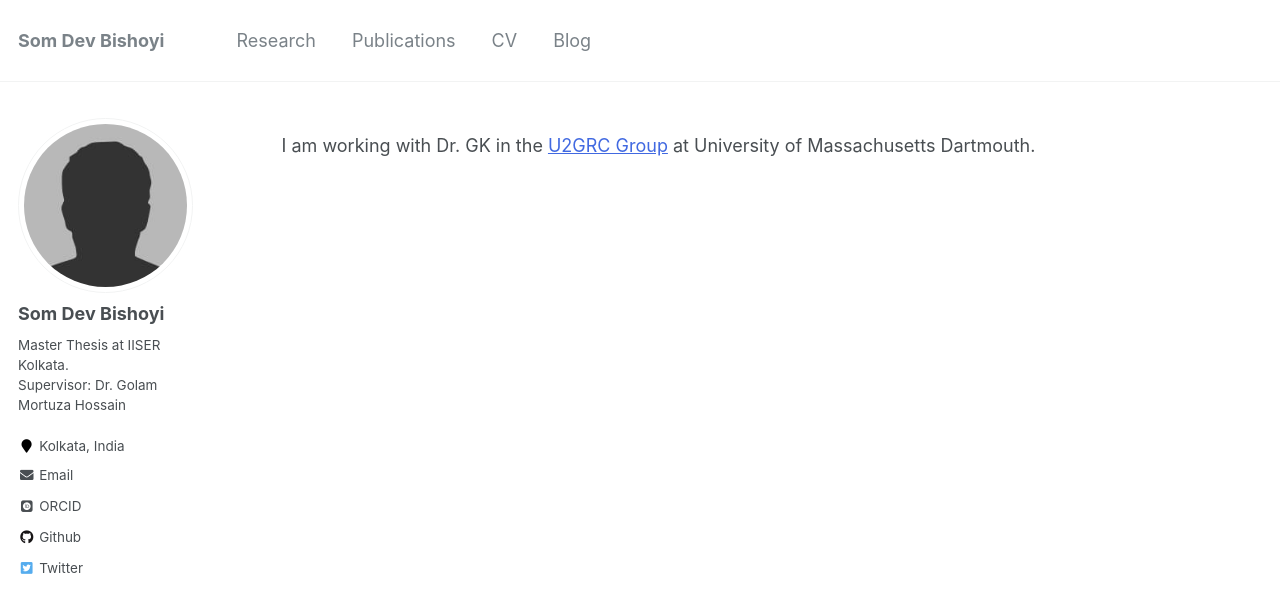
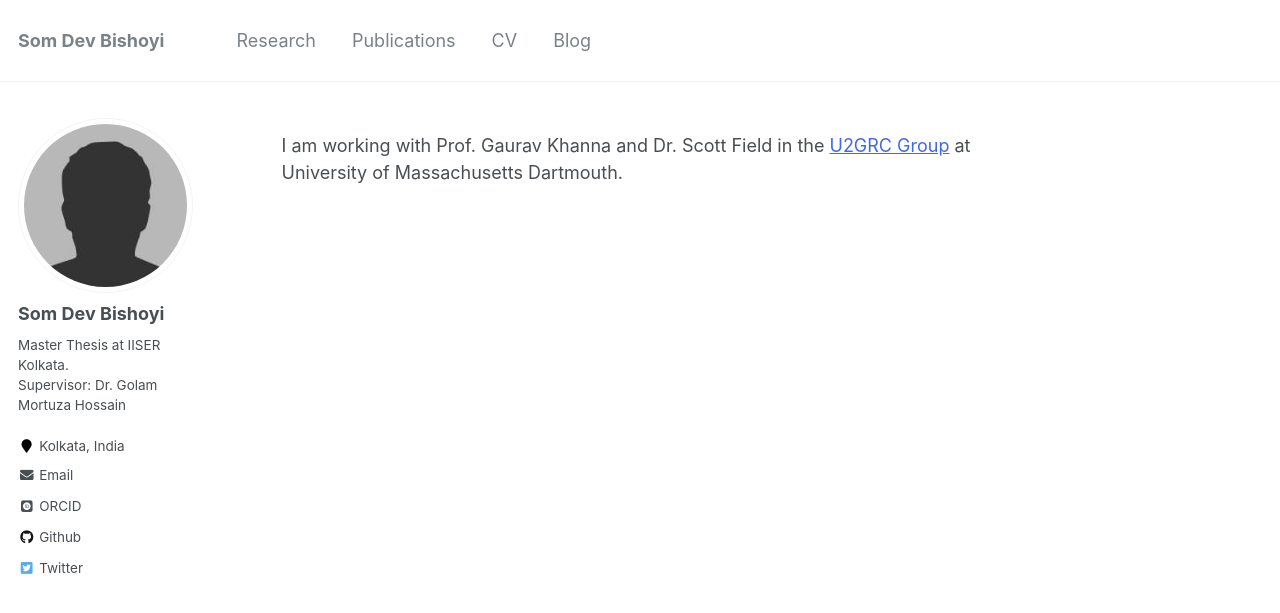
Before and after one commit to sdbishoyi/sdbishoyi.github.io, a Jekyll site: the page built from _pages/about.md, in a window 1280 px wide. Shown: the top 613 px of the page. Built offline with Jekyll 4.4.1, drawn with Linux system fonts in a browser that asks for light colours; some web fonts are replaced.

Commit message:
Update about.md

```diff
--- a/_pages/about.md
+++ b/_pages/about.md
@@ -8,4 +8,4 @@
   - /about.html
 ---
 
-I am working with Dr. GK in the [U2GRC Group](https://web.uri.edu/gravity){:target="_blank"} at University of Massachusetts Dartmouth.
+I am working with Prof. Gaurav Khanna and Dr. Scott Field in the [U2GRC Group](https://web.uri.edu/gravity){:target="_blank"} at University of Massachusetts Dartmouth.
```
